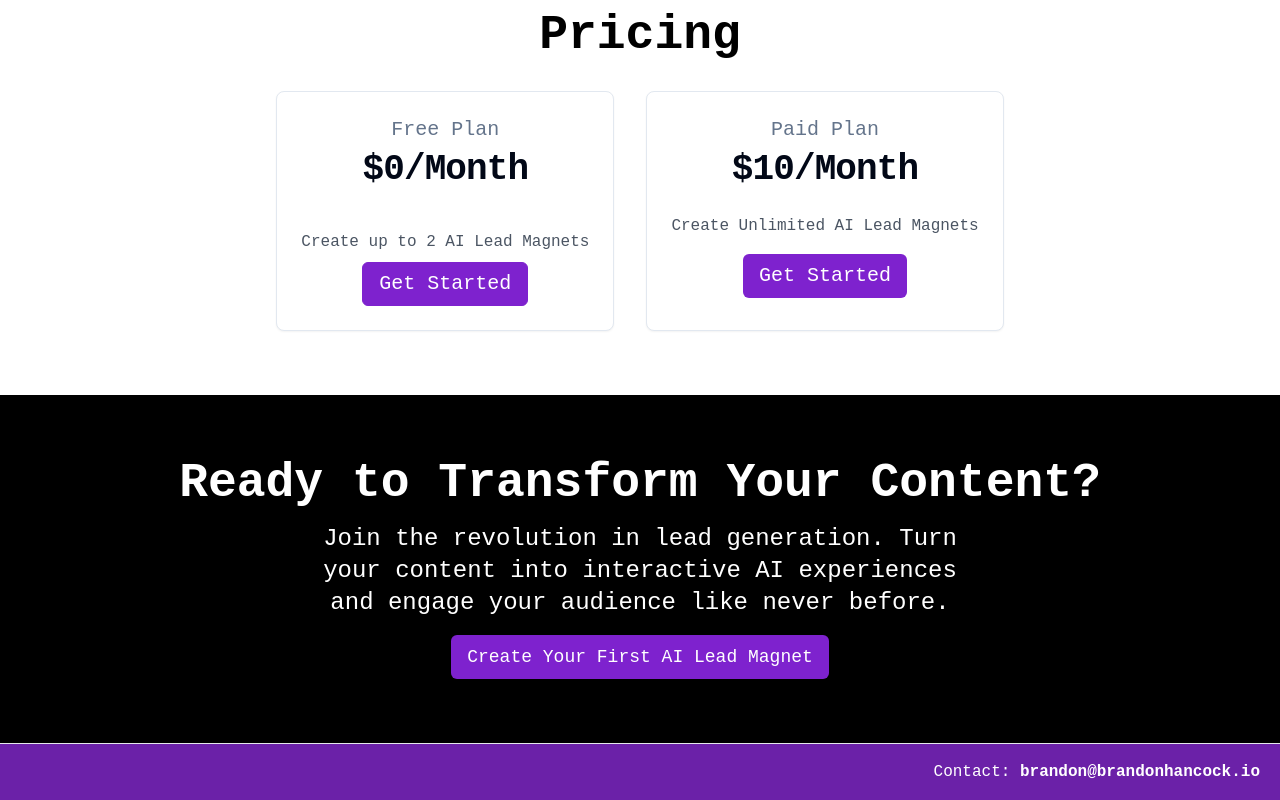
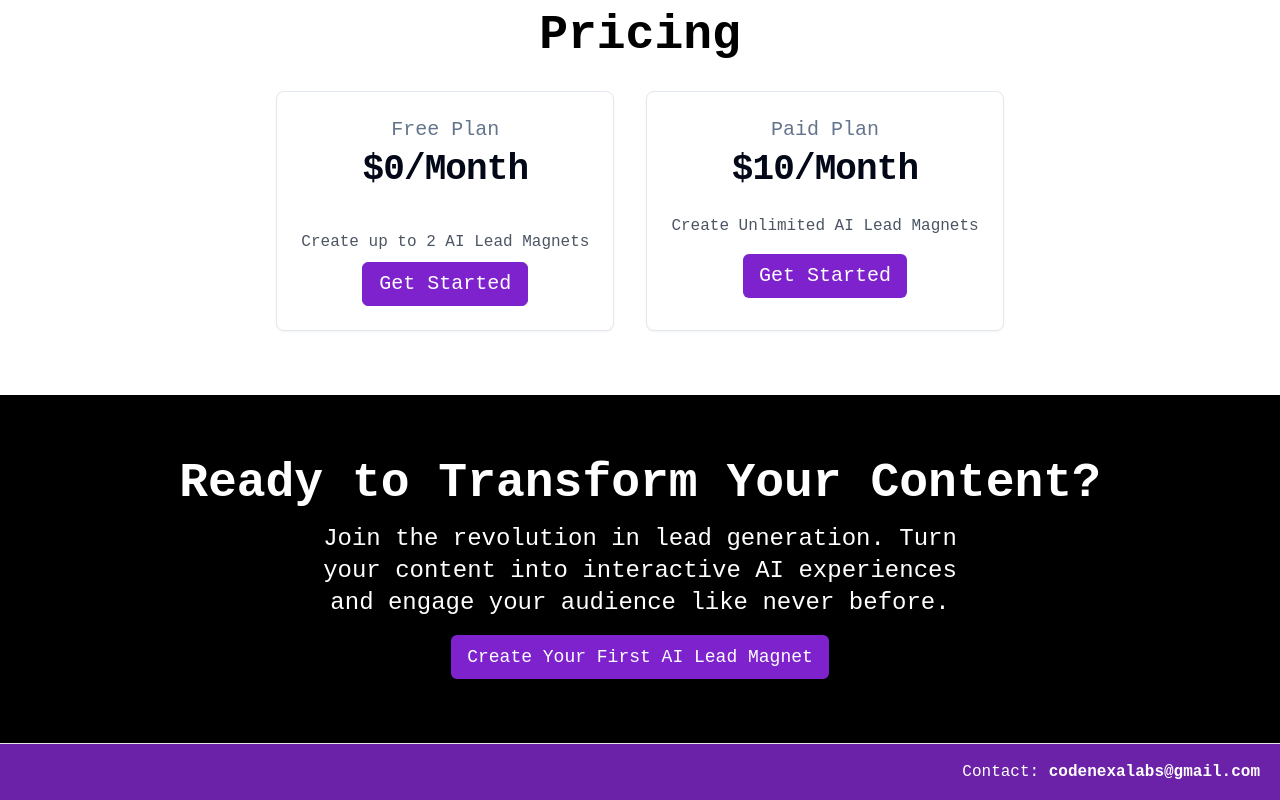
Before and after one commit to StevePapasot/CodeNexa, a Next.js app in the folder code-nexa/: page / in a window 1280 px wide. Shown: the part 3051-3851 px from the top of the page. Built offline with nearby package versions, Linux system fonts and the light colour scheme; no server answers.

Commit message:
spelling correction

```diff
--- a/code-nexa/app/(dashboard)/lead-magnet-editor/[[...leadMagnetId]]/components/LeadMagnetEditorNavbar.tsx
+++ b/code-nexa/app/(dashboard)/lead-magnet-editor/[[...leadMagnetId]]/components/LeadMagnetEditorNavbar.tsx
@@ -91,7 +91,7 @@ function LeadMagnetEditorNavbar() {
     try {
       await remove();
       toast.success("Deleted!");
-      router.push("/lead-magnets");
+      router.push("/lead-magnet");
     } catch (error) {
       console.log(error);
       toast.error("Error deleting. Please try again.");
--- a/code-nexa/app/(landing)/components/LandingPageFooter.tsx
+++ b/code-nexa/app/(landing)/components/LandingPageFooter.tsx
@@ -6,10 +6,10 @@ function LandingPageFooter() {
       <span className="text-white">Contact: </span>
       <span className="font-bold text-purple-600">
         <a
-          href="mailto:brandon@brandonhancock.io"
+          href="mailto:codenexalabs@gmail.com"
           className="text-white hover:underline"
         >
-          brandon@brandonhancock.io
+          codenexalabs@gmail.com
         </a>
       </span>
     </div>
```
